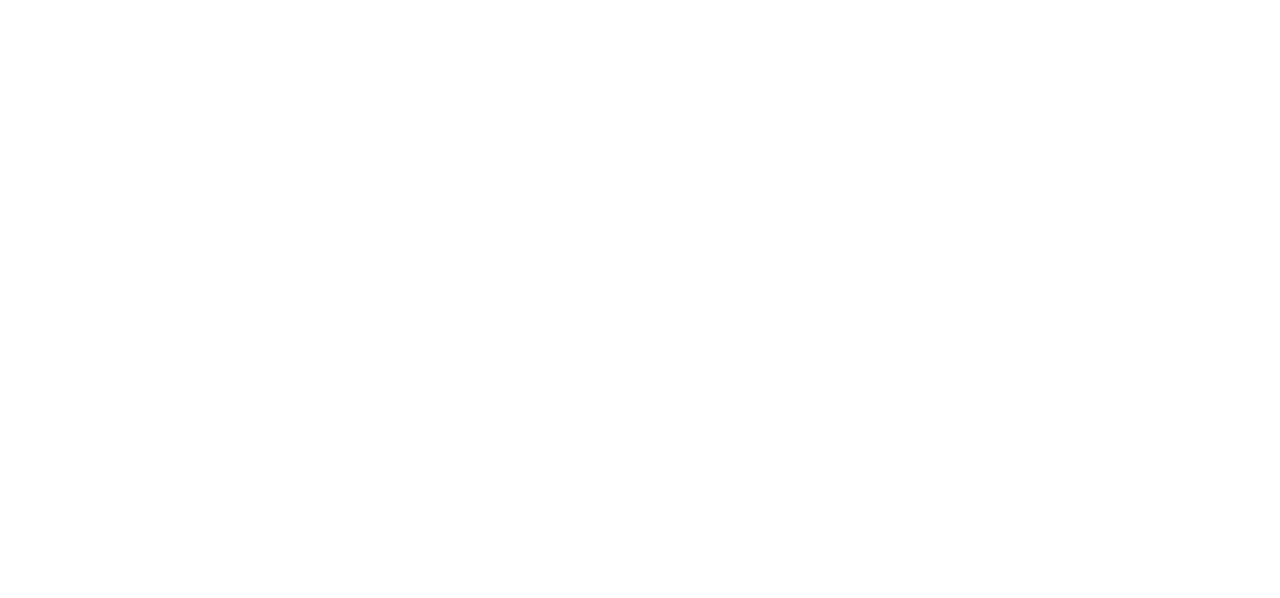
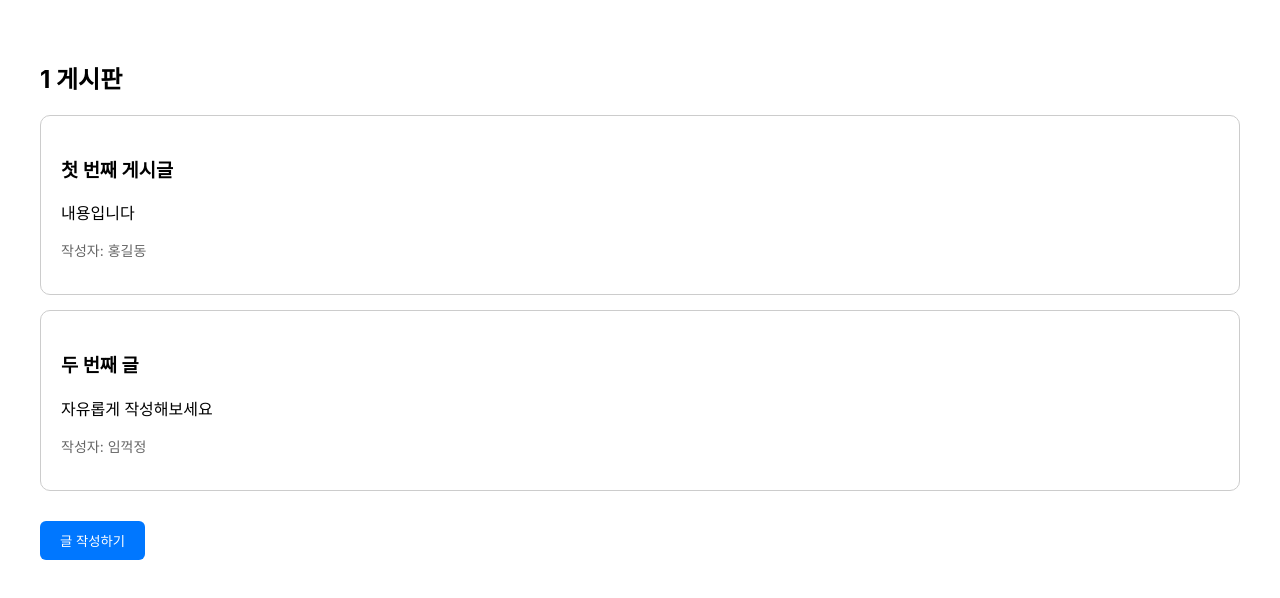
Before and after one commit to pjy2163/am-camp_toy, a React (Create React App) app: page /board/1 in a window 1280 px wide. Before the commit this address had no page. Shown: the top 598 px of the page. Built offline with nearby package versions, Linux system fonts and the light colour scheme.

Commit message:
feat: 랜딩 페이지 이후, 카테고리 설정 구현, 애니메이션 설정

```diff
--- a/package.json
+++ b/package.json
@@ -9,6 +9,7 @@
     "@testing-library/jest-dom": "^6.6.3",
     "@testing-library/react": "^16.3.0",
     "@testing-library/user-event": "^13.5.0",
+    "framer-motion": "^12.7.4",
     "i": "^0.3.7",
     "query-string": "^9.1.1",
     "react": "^19.1.0",
--- a/src/App.js
+++ b/src/App.js
@@ -10,6 +10,7 @@ import RegistrationPage from "./RegistrationPage";
 import LandingPage from "./LandingPage";
 import GithubCallback from "./GithubCallback";
 import GoogleCallback from "./GoogleCallback";
+import BoardPage from "./pages/BoardPage";
 
 function App() {
   return (
@@ -21,6 +22,7 @@ function App() {
       <Route path="/landing-page" element={<LandingPage />} />
       <Route path="/callback" element={<GithubCallback />} />
       <Route path="/google-callback" element={<GoogleCallback />} />
+      <Route path="/board/:category" element={<BoardPage />} />
     </Routes>
     // </Router>
   );
--- a/src/LandingPage.js
+++ b/src/LandingPage.js
@@ -4,19 +4,36 @@ import {
   LogoutButton,
   TopBar,
   PageContent,
+  CategoryButton,
 } from "./LandingPage.style";
 import { useLocation, useNavigate } from "react-router-dom";
 import { handleLogout } from "./logout/logoutLogic.js";
 import { useDispatch } from "react-redux";
+import { useState, useEffect } from "react";
+import { motion, AnimatePresence } from "framer-motion";
 
 function LandingPage() {
   const dispatch = useDispatch();
   const location = useLocation();
   const navigate = useNavigate();
 
+  const [showWelcome, setShowWelcome] = useState(true);
+  const [showCategory, setShowCategory] = useState(false);
+
+  const categories = ["공지사항", "스터디 모집", "코드 리뷰", "카페"];
+
   const localUserData = localStorage.getItem("userData");
   const parsedData = localUserData ? JSON.parse(localUserData) : null;
   const nickname = location.state?.nickname || parsedData?.nickname || "사용자";
+
+  useEffect(() => {
+    const timer = setTimeout(() => {
+      setShowWelcome(false);
+      setShowCategory(true);
+    }, 5000);
+
+    return () => clearTimeout(timer);
+  }, []);
 
   const Logout = async () => {
     await handleLogout(dispatch); //dispatch 넘김
@@ -31,11 +48,47 @@ function LandingPage() {
       </TopBar>
 
       <PageContent>
-        <Message>
-          환영합니다!
-          <br />
-          {nickname}님
-        </Message>
+        <AnimatePresence mode="wait">
+          {showWelcome && (
+            <motion.div
+              key="welcome"
+              initial={{ opacity: 0, y: -20 }}
+              animate={{ opacity: 1, y: 0 }}
+              exit={{ opacity: 0, y: -20 }}
+              transition={{ duration: 0.8 }}
+            >
+              <Message>
+                환영합니다!
+                <br />
+                {nickname}님
+              </Message>
+            </motion.div>
+          )}
+
+          {showCategory && (
+            <motion.div
+              key="category"
+              initial={{ opacity: 0, y: 20 }}
+              animate={{ opacity: 1, y: 0 }}
+              exit={{ opacity: 0 }}
+              transition={{ duration: 0.8 }}
+            >
+              <Message>원하는 카테고리를 선택해주세요.</Message>
+              <div>
+                {categories.map((category) => (
+                  <CategoryButton
+                    key={category}
+                    onClick={() =>
+                      navigate(`/board/${encodeURIComponent(category)}`)
+                    }
+                  >
+                    {category}
+                  </CategoryButton>
+                ))}
+              </div>
+            </motion.div>
+          )}
+        </AnimatePresence>
       </PageContent>
     </Container>
   );
--- a/src/LandingPage.style.js
+++ b/src/LandingPage.style.js
@@ -33,6 +33,9 @@ export const PageContent = styled.div`
   padding-top: 60px;
   flex-grow: 1;
   display: flex;
+  flex-direction: column;
+  align-items: center;
+  justify-content: center;
 `;
 
 // 로그아웃 버튼
@@ -62,3 +65,17 @@ export const Message = styled.h1`
     font-size: 24px;
   }
 `;
+//카테고리 버튼
+export const CategoryButton = styled.button`
+  padding: 10px 20px;
+  margin: 10px;
+  background-color: #eee;
+  border: 1px solid #ccc;
+  cursor: pointer;
+  border-radius: 8px;
+  transition: 0.2s;
+
+  &:hover {
+    background-color: #ddd;
+  }
+`;
--- /dev/null
+++ b/src/pages/BoardPage.js
@@ -0,0 +1,43 @@
+import { useParams } from "react-router-dom";
+import {
+  Container,
+  Title,
+  PostList,
+  PostCard,
+  Writer,
+  WriteButton,
+} from "./BoardPage.style.js";
+
+const dummyPosts = [
+  { id: 1, title: "첫 번째 게시글", content: "내용입니다", writer: "홍길동" },
+  {
+    id: 2,
+    title: "두 번째 글",
+    content: "자유롭게 작성해보세요",
+    writer: "임꺽정",
+  },
+];
+
+function BoardPage() {
+  const { category } = useParams();
+
+  return (
+    <Container>
+      <Title>{category} 게시판</Title>
+      <PostList>
+        {dummyPosts.map((post) => (
+          <PostCard key={post.id}>
+            <h3>{post.title}</h3>
+            <p>{post.content}</p>
+            <Writer>작성자: {post.writer}</Writer>
+          </PostCard>
+        ))}
+      </PostList>
+      <WriteButton onClick={() => alert("글쓰기 기능은 곧 추가됩니다!")}>
+        글 작성하기
+      </WriteButton>
+    </Container>
+  );
+}
+
+export default BoardPage;
--- /dev/null
+++ b/src/pages/BoardPage.style.js
@@ -0,0 +1,36 @@
+import styled from "styled-components";
+
+export const Container = styled.div`
+  padding: 40px;
+`;
+
+export const Title = styled.h2`
+  margin-bottom: 20px;
+`;
+
+export const PostList = styled.div`
+  display: flex;
+  flex-direction: column;
+  gap: 15px;
+`;
+
+export const PostCard = styled.div`
+  padding: 20px;
+  border: 1px solid #ccc;
+  border-radius: 10px;
+`;
+
+export const Writer = styled.p`
+  font-size: 14px;
+  color: #666;
+`;
+
+export const WriteButton = styled.button`
+  margin-top: 30px;
+  padding: 10px 20px;
+  background-color: #0077ff;
+  color: white;
+  border: none;
+  border-radius: 6px;
+  cursor: pointer;
+`;
```
Also changed, not shown: 1 other file (tests, documents, lock files or other folders).
